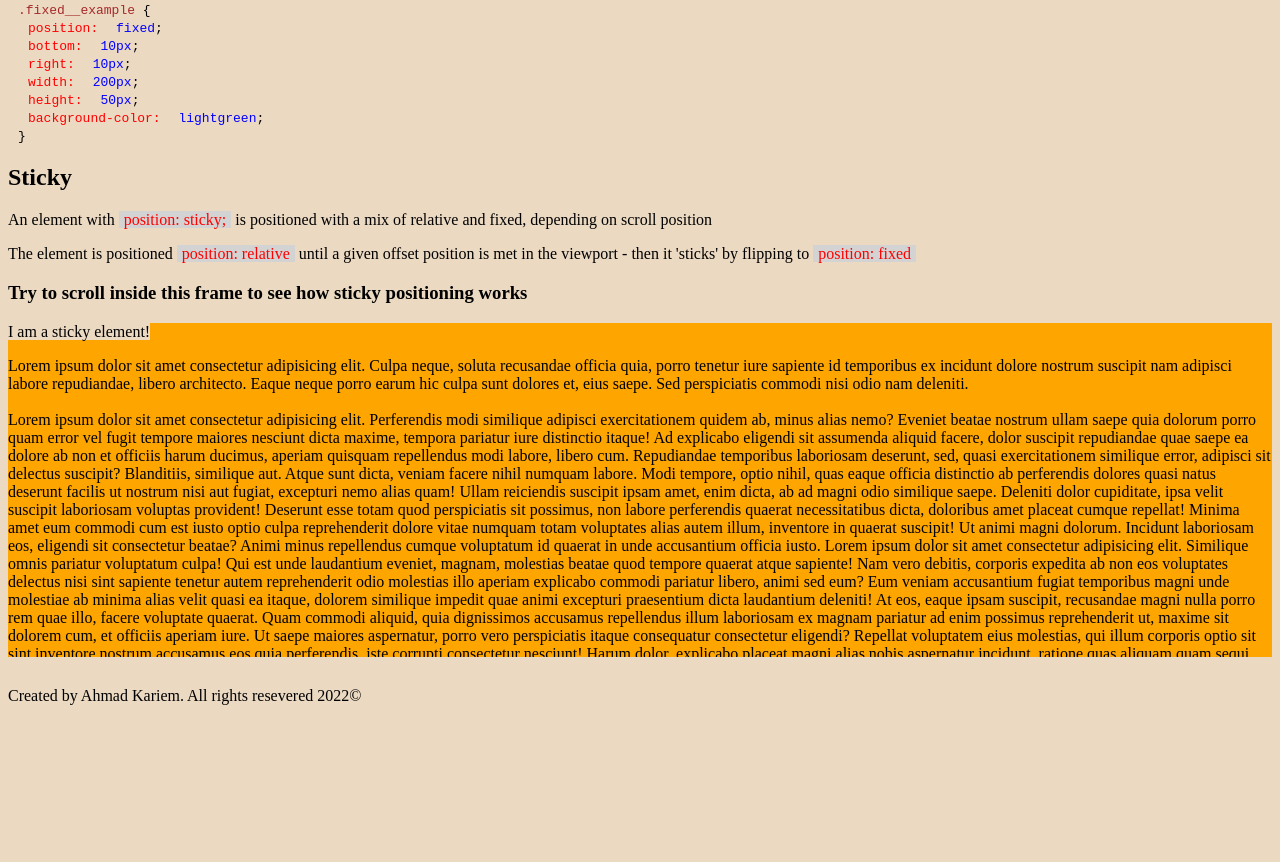
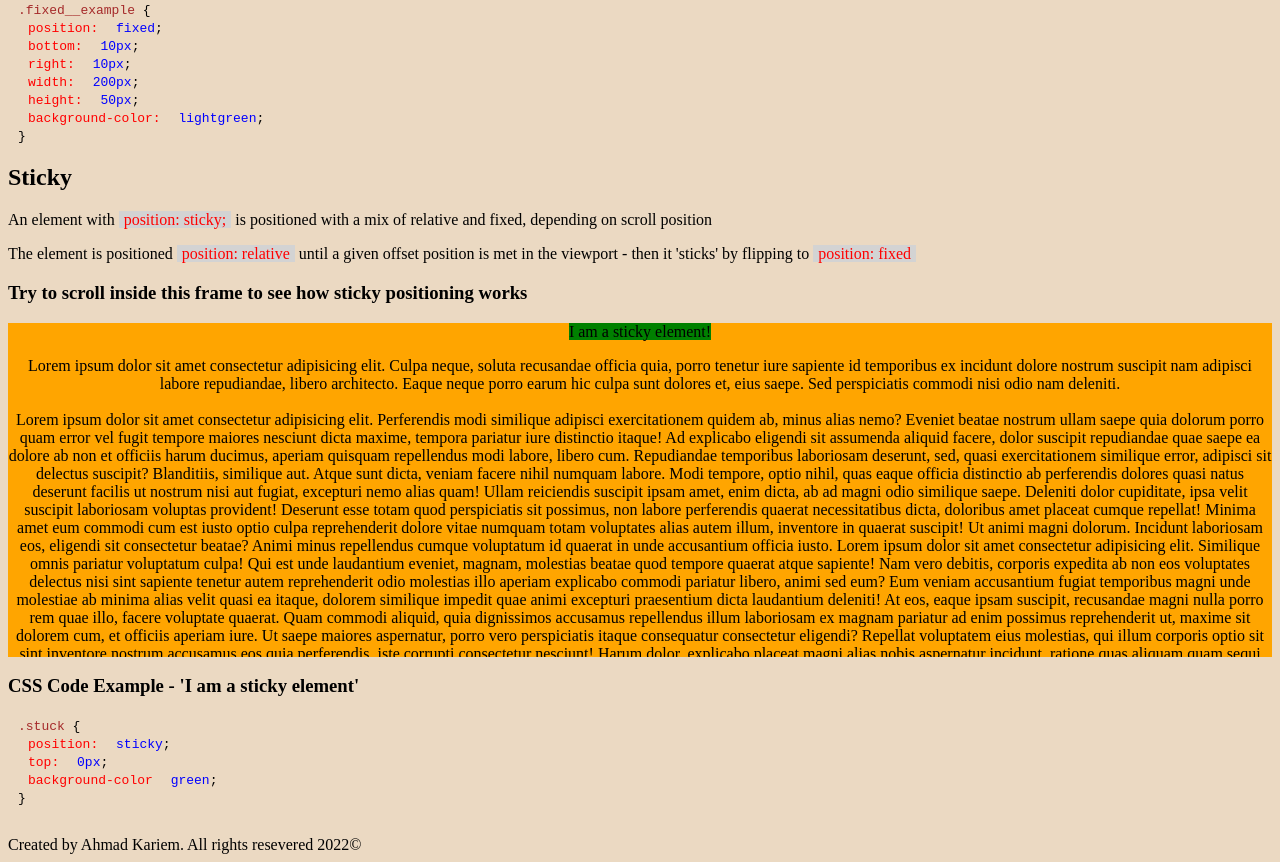
Before and after one commit to YSquid/positioning-cheat-sheet, a plain HTML site: page index.html in a window 1280 px wide. Shown: the part 1646-2508 px from the top of the page. Before the commit the page ends 2359 px from the top, so only its background shows below. Drawn offline with Linux system fonts and the light colour scheme.

Commit message:
Added sticky code

```diff
--- a/index.css
+++ b/index.css
@@ -133,9 +133,11 @@
 
 .sticky__example {
     background-color: orange;
+    text-align: center;
 }
 
 .stuck {
     position: sticky;
     top: 0px;
+    background-color: green;
 }
--- a/index.html
+++ b/index.html
@@ -303,6 +303,17 @@
             </p>
           </div>
         </div>
+        <h3>CSS Code Example - 'I am a sticky element'</h3>
+            <code>
+              <span class="css__selector">.stuck</span> {<br />
+              <span class="css__property">position:</span>
+              <span class="css__value">sticky</span>;<br />
+              <span class="css__property">top:</span>
+              <span class="css__value">0px</span>;<br />
+              <span class="css__property">background-color</span>
+              <span class="css__value">green</span>;<br />
+              <span class="closing__bracket">}</span>
+            </code>
       </section>
 
       <section class="footer">
```
